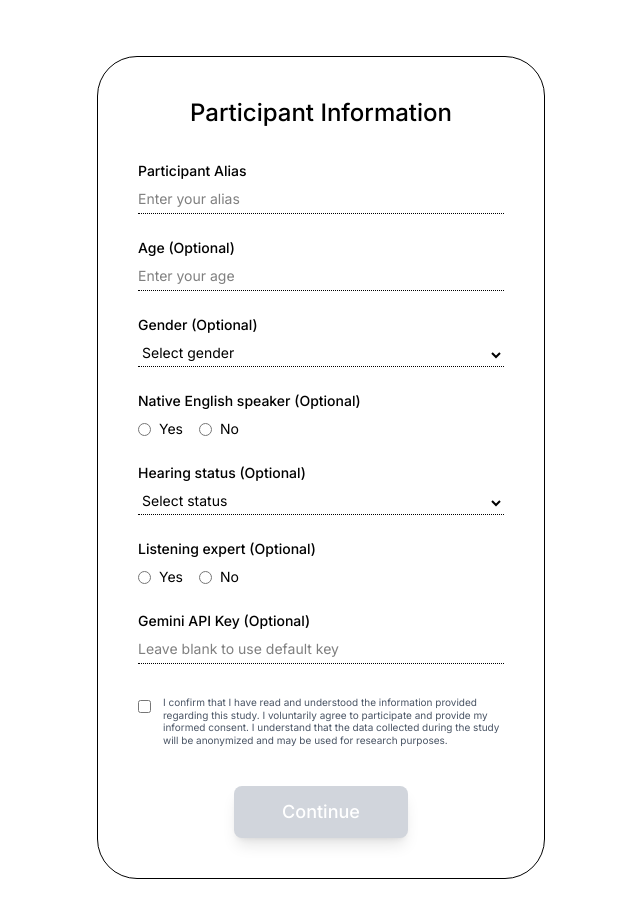
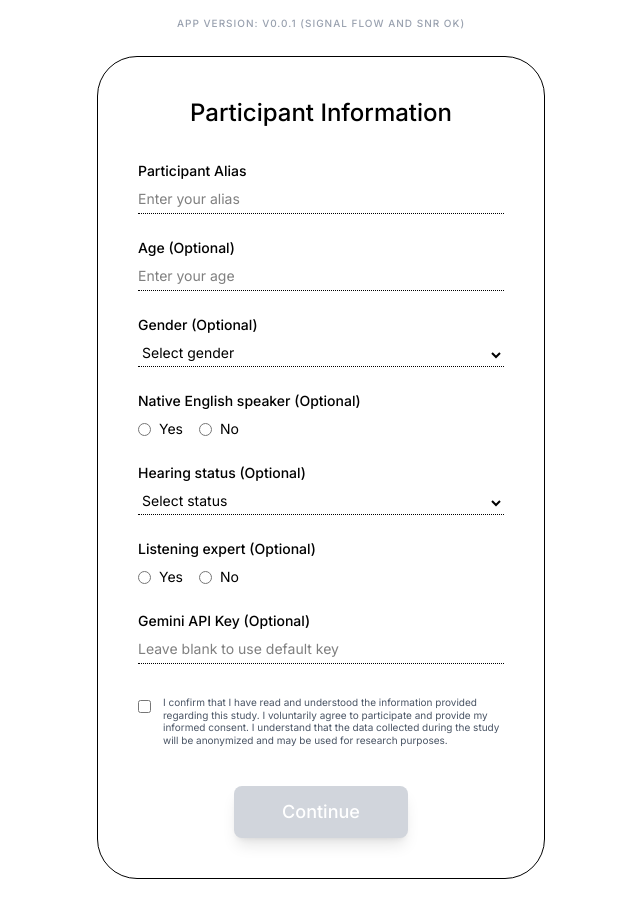
Before and after one commit to joaluba/chataid-web-test, a React (Vite) app: page / in a window 1280 px wide. Shown: the top 918 px of the page, without its empty margins (319-959 px from the left). Built offline with nearby package versions, Linux system fonts and the light colour scheme.

Commit message:
feat: Display app version and info string
Adds a constant `APP_VER_INFO` and displays it in a fixed position on the screen, both before and after the form submission. This provides users with current application version and a brief status update.

```diff
--- a/src/components/VoiceAgent.tsx
+++ b/src/components/VoiceAgent.tsx
@@ -2,6 +2,8 @@ import React, { useState, useEffect, useRef } from "react";
 import { Mic, MicOff, Coffee, Music, Clock, Info, Loader2 } from "lucide-react";
 import { motion, AnimatePresence } from "motion/react";
 import { LiveAudioSession, INSTRUCTION_PROMPT, EXPERIMENT_PROMPT } from "../lib/gemini";
+
+const APP_VER_INFO = "App version: v0.0.1 (signal flow and snr ok)";
 
 const AudioVisualizer = ({ session }: { session: LiveAudioSession | null }) => {
   const canvasRef = useRef<HTMLCanvasElement>(null);
@@ -224,7 +226,10 @@ export default function VoiceAgent() {
 
   if (!isFormSubmitted) {
     return (
-      <div className="min-h-screen bg-white flex flex-col items-center justify-center p-6 font-sans text-black">
+      <div className="min-h-screen bg-white flex flex-col items-center justify-center p-6 font-sans text-black relative">
+        <div className="absolute top-4 left-0 right-0 text-center text-[10px] text-gray-400 uppercase tracking-widest font-medium">
+          {APP_VER_INFO}
+        </div>
         <div className="w-full max-w-md border border-black rounded-[40px] p-8 md:p-10 my-8">
           <h1 className="text-2xl font-medium mb-8 text-center">Participant Information</h1>
           <div className="space-y-6">
@@ -337,7 +342,10 @@ export default function VoiceAgent() {
   }
 
   return (
-    <div className="min-h-screen bg-white flex flex-col items-center justify-center p-6 font-sans text-black">
+    <div className="min-h-screen bg-white flex flex-col items-center justify-center p-6 font-sans text-black relative">
+      <div className="absolute top-4 left-0 right-0 text-center text-[10px] text-gray-400 uppercase tracking-widest font-medium">
+        {APP_VER_INFO}
+      </div>
       {/* Header */}
       <div className="text-center mb-8">
         <h1 className="text-2xl font-medium mb-1">
```
